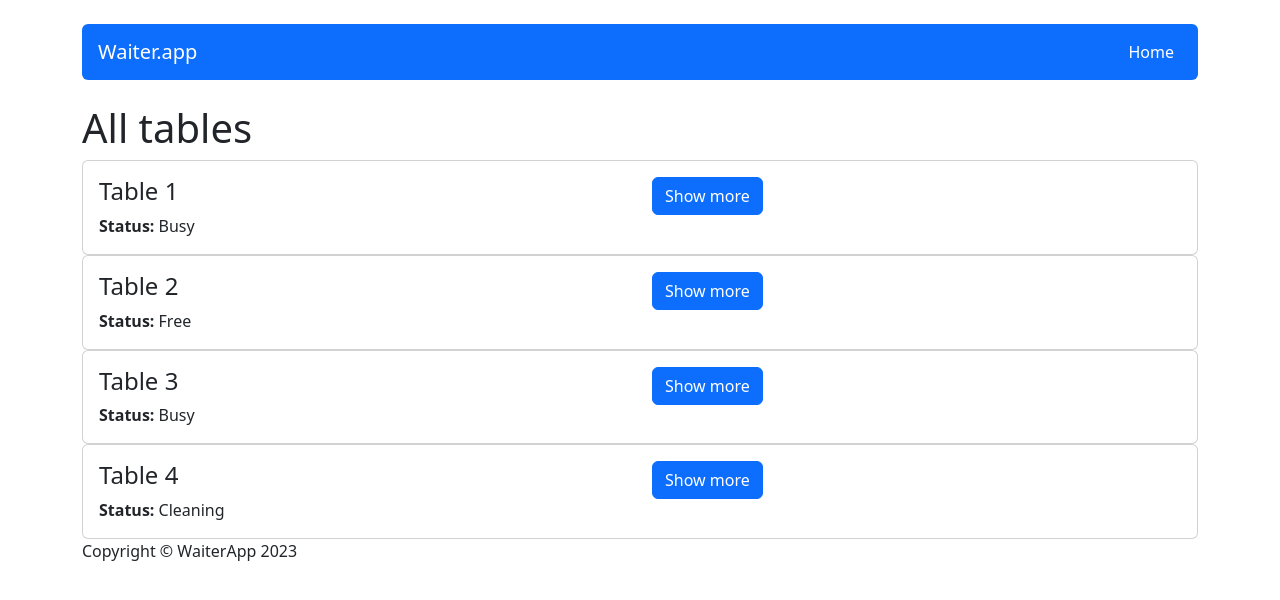
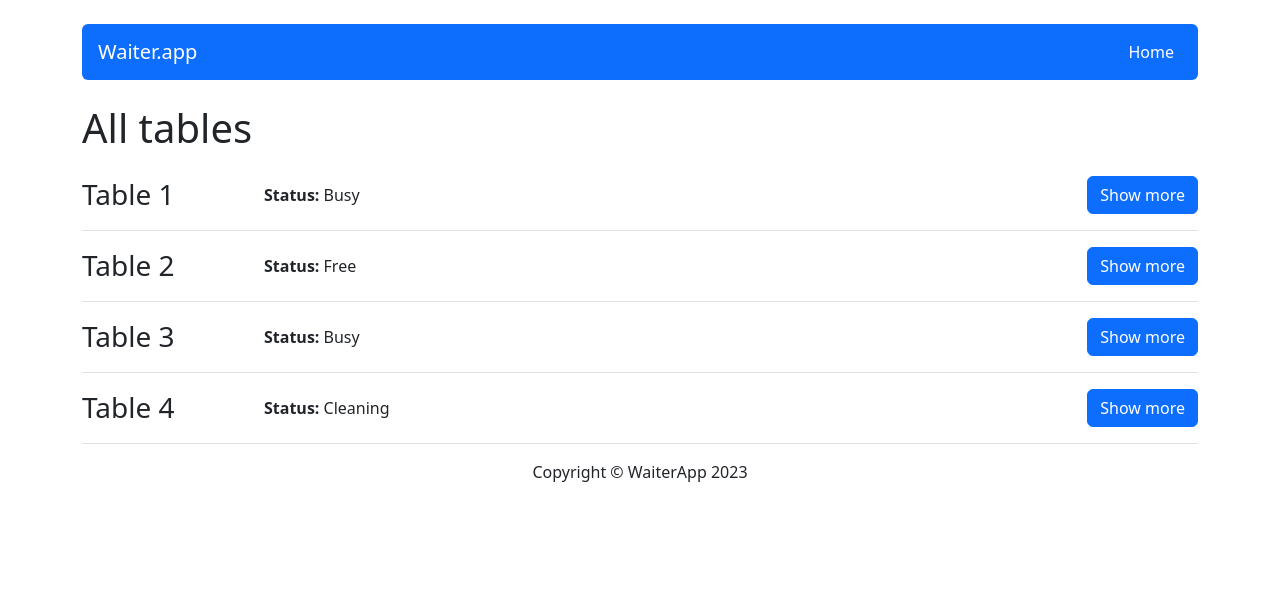
Before and after one commit to ewaolczak/waiter-app-kodilla, a React (Create React App) app: page / in a window 1280 px wide. Shown: the top 600 px of the page. Built offline with nearby package versions, Linux system fonts and the light colour scheme.

Commit message:
Add TableList and Footer styles

```diff
--- a/src/components/pages/TableDetails/TableDetails.js
+++ b/src/components/pages/TableDetails/TableDetails.js
@@ -1,7 +1,7 @@
 import React, { useState } from 'react';
 import { Link } from 'react-router-dom';
 import { Form, Button, Row, Col } from 'react-bootstrap';
-import { useDispatch, useSelector } from 'react-redux';
+import { /* useDispatch */ useSelector } from 'react-redux';
 import { useParams } from 'react-router';
 import { getTableById } from '../../../redux/tablesRedux';
 
@@ -22,12 +22,12 @@ const TableDetails = () => {
       <Form>
         <Form.Group>
           <Row>
-            <Col xs={1}>
+            <Col>
               <Form.Label>
                 <strong>Status:</strong>
               </Form.Label>
             </Col>
-            <Col xs={3}>
+            <Col>
               <Form.Select value={status}></Form.Select>
             </Col>
           </Row>
--- a/src/components/pages/TablesList/TableList.js
+++ b/src/components/pages/TablesList/TableList.js
@@ -11,21 +11,23 @@ const TableList = () => {
     <>
       <h1>All tables</h1>
       {tables.map((table) => (
-        <Card>
-          <Card.Body>
+        <Card style={{border: 'none'}}>
+          <Card.Body className='ps-0 pe-0 border-bottom'>
             <Row className='flex-column flex-md-row'>
-              <Col className='flex-row'>
-                <Col>
-                  <Card.Title className='fs-4'>Table {table.id}</Card.Title>
+              <Col className='d-flex flex-row'>
+                <Col xs={4} className="align-self-center">
+                  <Card.Title className='fs-3 align-self-center m-0'>
+                    Table {table.id}
+                  </Card.Title>
                 </Col>
-                <Col>
-                  <Card.Text as='p'>
+                <Col className="align-self-center">
+                  <Card.Text as='p' className='align-self-center m-0'>
                     <strong>Status: </strong>
                     {table.status}
                   </Card.Text>
                 </Col>
               </Col>
-              <Col>
+              <Col className='d-flex justify-content-end'>
                 <Link to={`/table/${table.id}`}>
                   <Button variant='primary' className='text-nowrap'>
                     Show more
--- a/src/components/views/Footer/Footer.js
+++ b/src/components/views/Footer/Footer.js
@@ -1,7 +1,14 @@
 import React from 'react';
+import { Card } from 'react-bootstrap';
 
 const Footer = () => {
-  return <div>Copyright &copy; WaiterApp 2023</div>;
+  return (
+    <Card style={{ border: 'none' }}>
+      <Card.Body className='align-self-center'>
+        Copyright &copy; WaiterApp 2023
+      </Card.Body>
+    </Card>
+  );
 };
 
 export default Footer;
```
